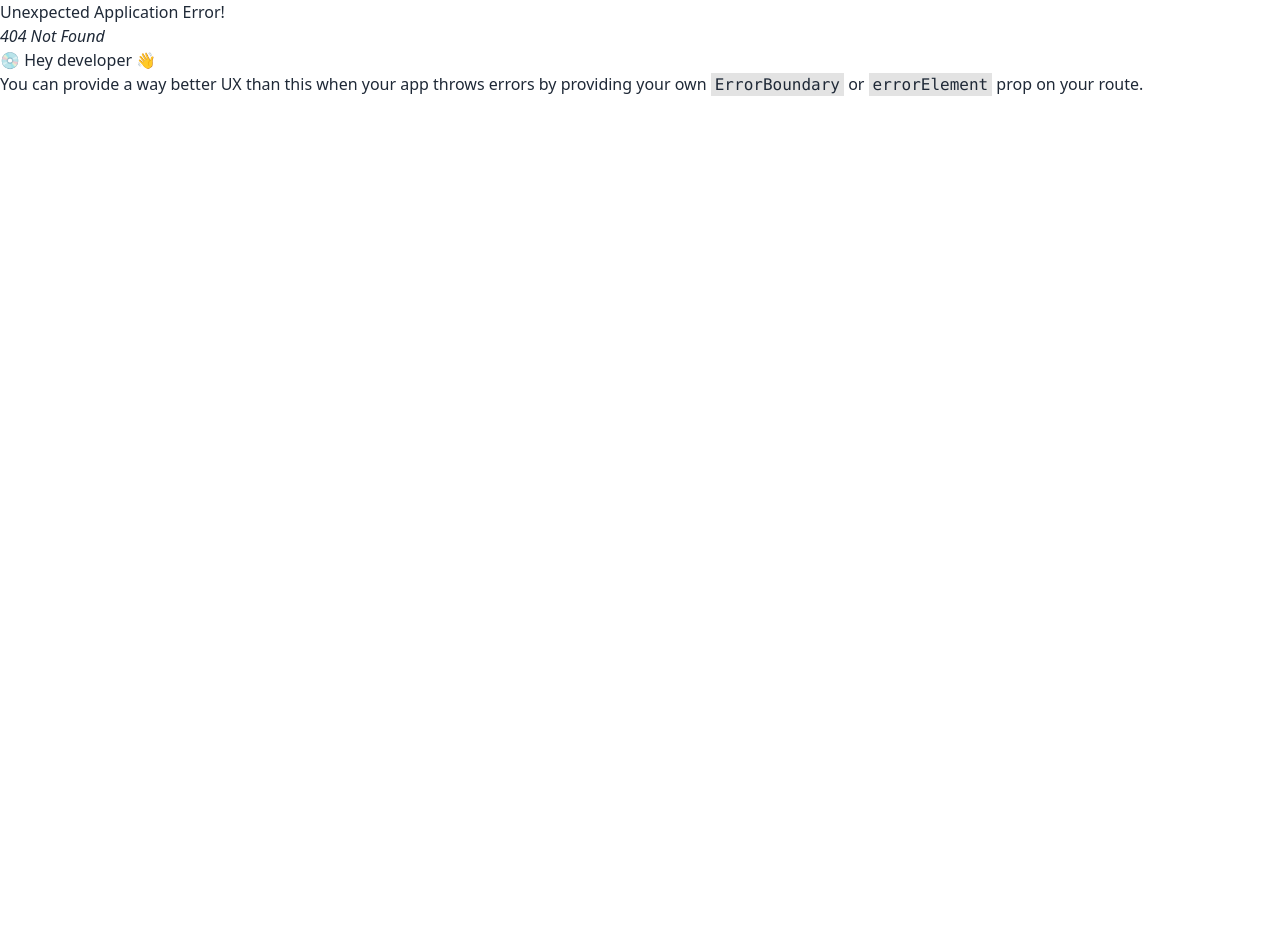
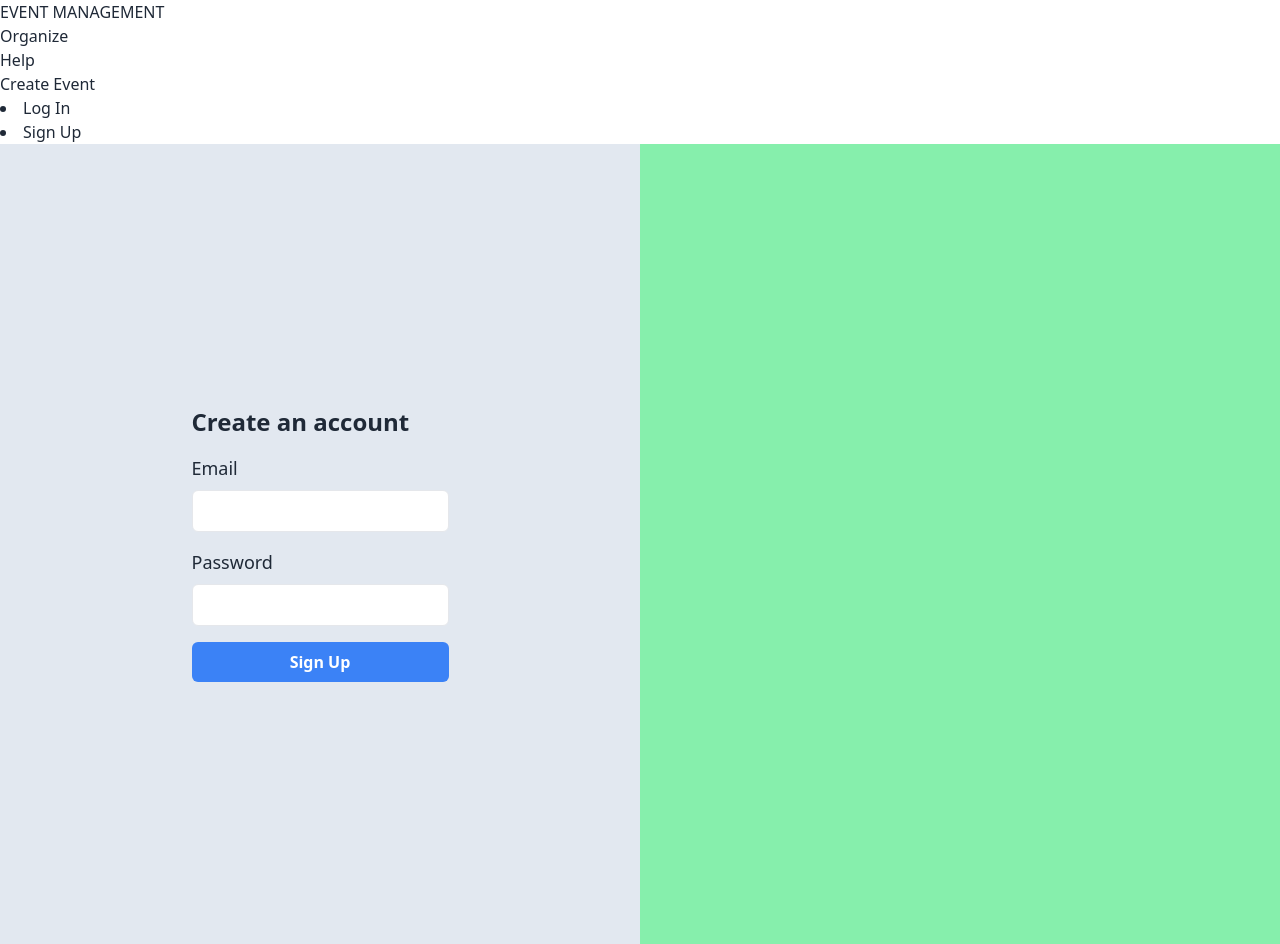
Before and after one commit to Kelompok1Harisenin/event-management-fe, a React (Vite) app: page /register in a window 1280 px wide. Before the commit this address had no page. Before the commit the page ends 800 px from the top, so only its background shows below. Built offline with nearby package versions, Linux system fonts and the light colour scheme.

Commit message:
Init register component and auth form

```diff
--- a/src/App.jsx
+++ b/src/App.jsx
@@ -1,9 +1,9 @@
 import React from "react";
-import Router from "./router/Router";
+import router from "./router";
 import { RouterProvider } from "react-router-dom";
 
 const App = () => {
-  return <RouterProvider router={Router} />;
+  return <RouterProvider router={router} />;
 };
 
 export default App;
--- /dev/null
+++ b/src/components/forms/Login.jsx
@@ -0,0 +1,7 @@
+import React from "react";
+
+const Login = () => {
+  return <div>Hello Login!</div>;
+};
+
+export default Login;
--- /dev/null
+++ b/src/components/forms/Register.jsx
@@ -0,0 +1,43 @@
+import React from "react";
+
+const Register = () => {
+  return (
+    <div className="max-w-md mx-auto p-8">
+      <h2 className="text-2xl mb-4 font-semibold">Create an account</h2>
+      <form>
+        <div className="mb-4">
+          <label htmlFor="email" className="block mb-2 text-lg">
+            Email
+          </label>
+          <input
+            type="email"
+            id="email"
+            name="email"
+            className="w-full border rounded-md py-2 px-3"
+          />
+        </div>
+        <div className="mb-4">
+          <label htmlFor="password" className="block mb-2 text-lg">
+            Password
+          </label>
+          <input
+            type="password"
+            id="password"
+            name="password"
+            className="w-full border rounded-md py-2 px-3"
+          />
+        </div>
+        <div className="flex justify-center">
+          <button
+            type="submit"
+            className="bg-blue-500 hover:bg-blue-600 text-white font-bold py-2 px-4 w-full rounded-md"
+          >
+            Sign Up
+          </button>
+        </div>
+      </form>
+    </div>
+  );
+};
+
+export default Register;
--- /dev/null
+++ b/src/components/index.jsx
@@ -0,0 +1,3 @@
+export { default as Header } from "./layouts/Header";
+export { default as Login } from "./forms/Login";
+export { default as Register } from "./forms/Register";
--- /dev/null
+++ b/src/pages/AuthForm.jsx
@@ -0,0 +1,26 @@
+import { useLocation } from "react-router-dom";
+import { Login, Register } from "./../components";
+
+const AuthForm = () => {
+  const location = useLocation();
+
+  let formComponent;
+  if (location.pathname === "/login") {
+    formComponent = <Login />;
+  } else {
+    formComponent = <Register />;
+  }
+
+  return (
+    <section>
+      <div className="flex h-screen">
+        <div className="w-1/2 bg-slate-200 flex items-center justify-center">
+          {formComponent}
+        </div>
+        <div className="w-1/2 bg-green-300"></div>
+      </div>
+    </section>
+  );
+};
+
+export default AuthForm;
--- a/src/pages/index.jsx
+++ b/src/pages/index.jsx
@@ -1,2 +1,3 @@
 export { default as Home } from "./Home";
 export { default as About } from "./About";
+export { default as AuthForm } from "./AuthForm";
--- a/src/router/Router.jsx
+++ b/src/router.jsx
@@ -1,19 +1,20 @@
-import React from "react";
 import {
   createBrowserRouter,
   createRoutesFromElements,
   Route,
 } from "react-router-dom";
-import RootLayout from "./../layouts/RootLayout";
-import { Home, About } from "./../pages";
+import RootLayout from "./layouts/RootLayout";
+import { Home, About, AuthForm } from "./pages";
 
-const Router = createBrowserRouter(
+const router = createBrowserRouter(
   createRoutesFromElements(
     <Route path="/" element={<RootLayout />}>
       <Route index element={<Home />} />
       <Route path="about" element={<About />} />
+      <Route path="login" element={<AuthForm />} />
+      <Route path="register" element={<AuthForm />} />
     </Route>
   )
 );
 
-export default Router;
+export default router;
```
